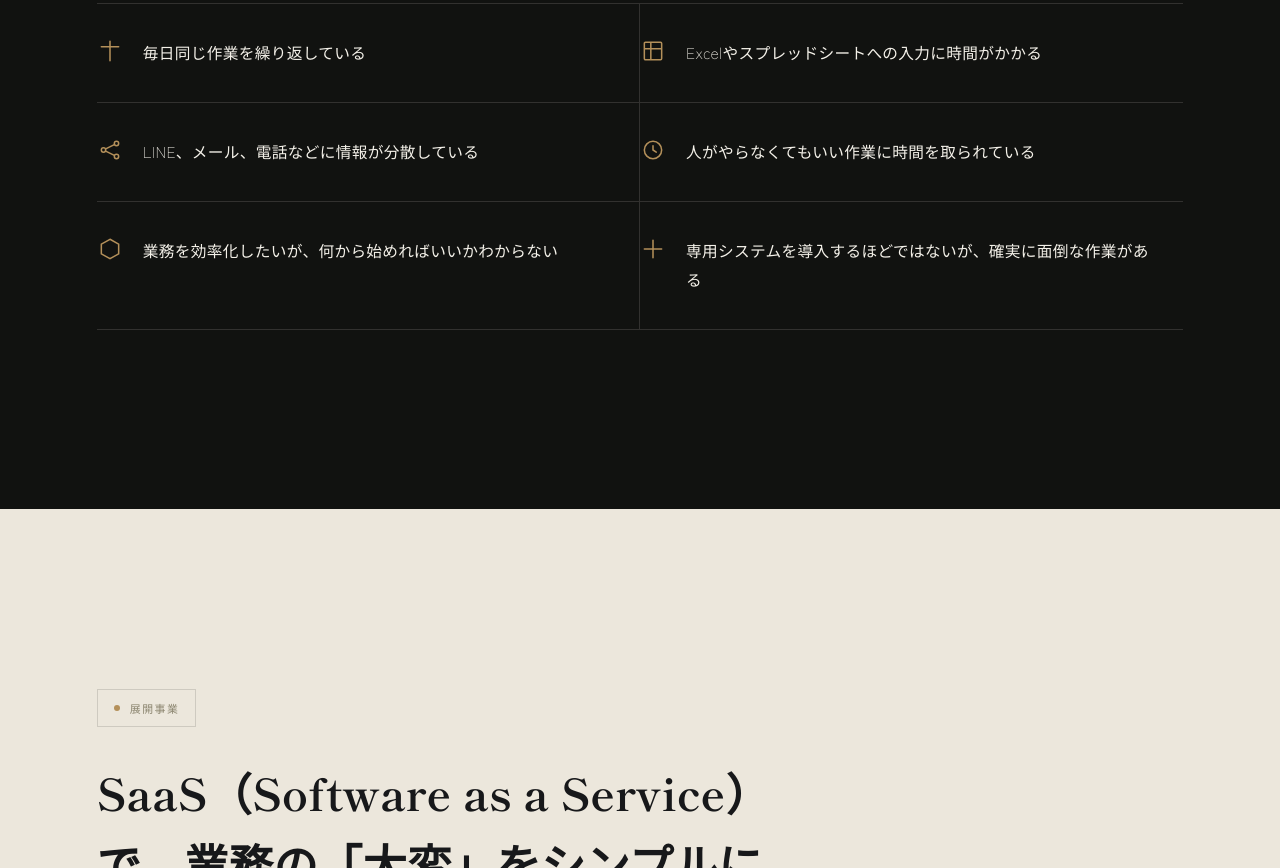
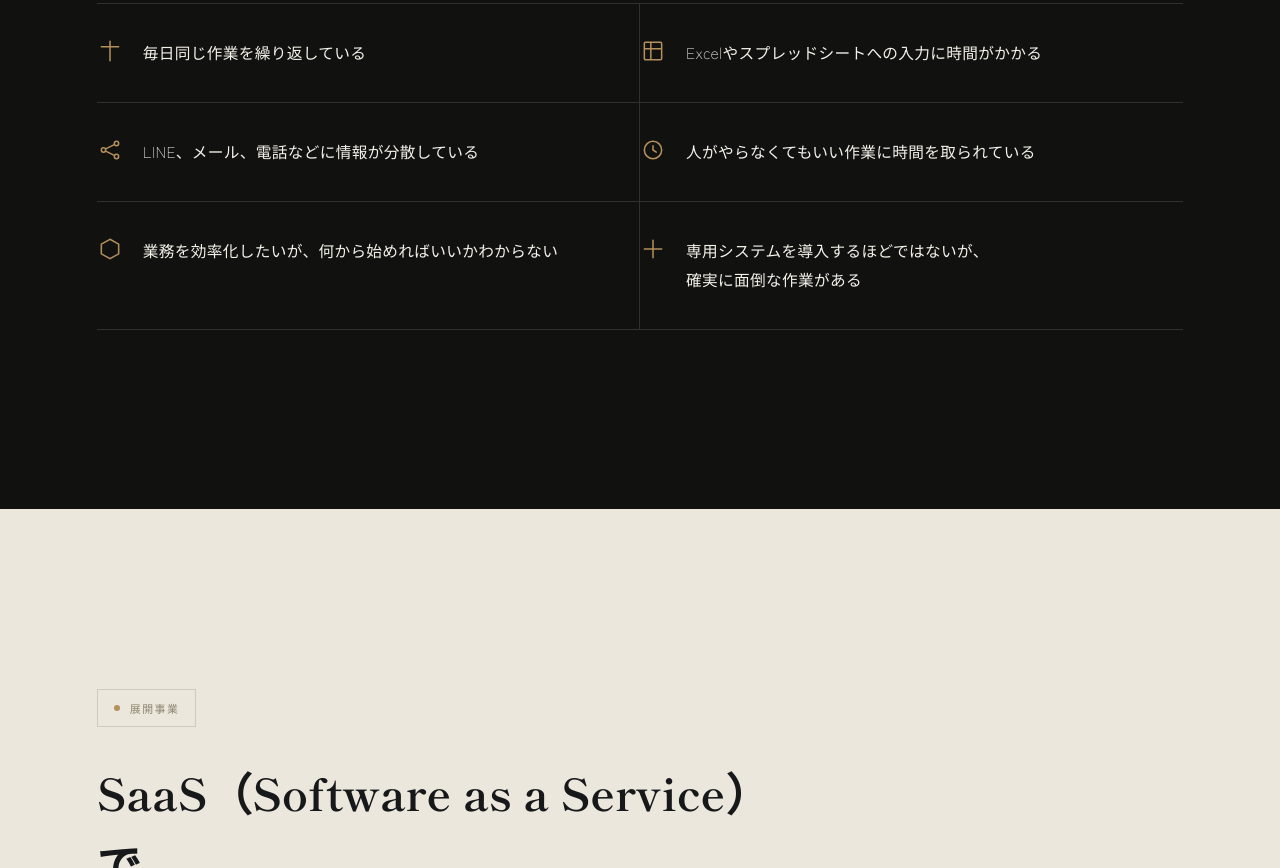
Before and after one commit to unicorn25163-code/ncn-website, a plain HTML site: page index.html in a window 1280 px wide. Shown: the part 1932-2800 px from the top of the page. Drawn offline with Linux system fonts and the light colour scheme.

Commit message:
Refine text and formatting in index.html
Updated text for clarity and formatting improvements.

```diff
--- a/index.html
+++ b/index.html
@@ -299,7 +299,7 @@
 <body>
 
 <header class="site-nav" id="siteNav">
-  <a href="#hero" class="logo">NCN<small>合同会社エヌシーエヌ</small></a>
+  <a href="#hero" class="logo">NCN<small>合同会社NCN</small></a>
   <nav class="links">
     <a href="#concept">CONCEPT</a>
     <a href="#service">SERVICE</a>
@@ -381,7 +381,7 @@
       </div>
       <div class="problem-item">
         <svg viewBox="0 0 24 24" fill="none" stroke-width="1.4"><path d="M4 12h16M12 4v16" stroke-linecap="round"/></svg>
-        <p>専用システムを導入するほどではないが、確実に面倒な作業がある</p>
+        <p>専用システムを導入するほどではないが、<br>確実に面倒な作業がある</p>
       </div>
     </div>
   </div>
@@ -391,8 +391,8 @@
 <section id="service" class="light" data-section>
   <div class="section-inner">
     <span class="service-tag"><span class="dot"></span>展開事業</span>
-    <h2 class="heading serif">SaaS（Software as a Service）<br>で、業務の「大変」をシンプルに。</h2>
-    <p class="lede">現場で発生している業務上の「大変」をヒアリングし、課題を整理。SaaS（Software as a Service）として、必要な機能をシンプルなクラウドサービスに落とし込み、日々の業務をより効率的な仕組みに変えていきます。</p>
+    <h2 class="heading serif">SaaS（Software as a Service）で、<br>業務の「大変」をシンプルに。</h2>
+    <p class="lede">現場で発生している業務上の「大変」をヒアリングし、課題を整理。<br>SaaS（Software as a Service）として、必要な機能をシンプルなクラウドサービスに<br>落とし込み、日々の業務をより効率的な仕組みに変えていきます。</p>
 
     <div class="service-flow">
       <div class="flow-step">
```
